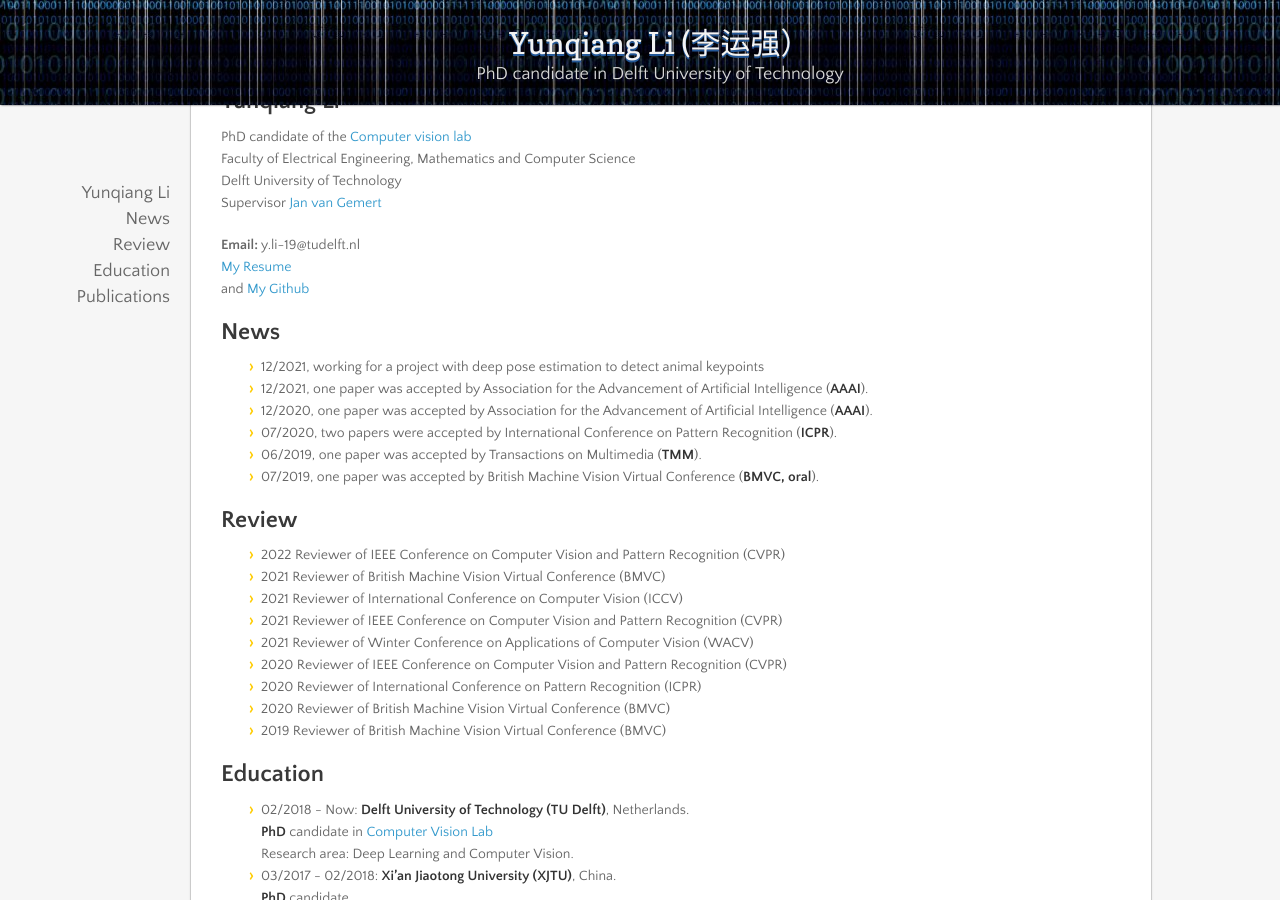
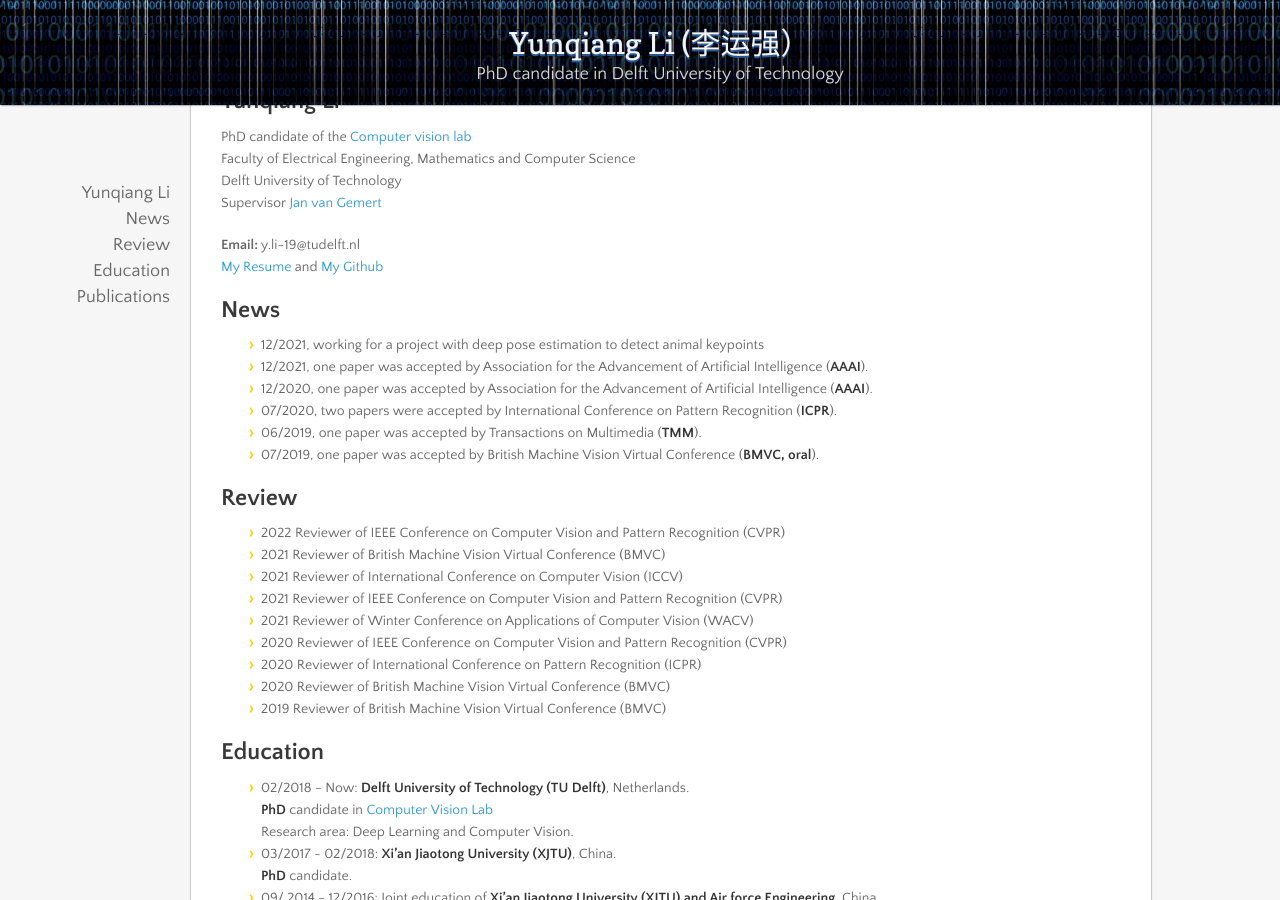
Before and after one commit to liyunqianggyn/liyunqianggyn.github.io, a Jekyll site: the page built from index.md, in a window 1280 px wide and 900 px high, scrolled down 334 px. Built offline with Jekyll 4.4.1, drawn with Linux system fonts in a browser that asks for light colours; nearby versions of some CDN libraries; our own code applies the rules of GitHub Pages for plain Markdown files.

```diff
--- a/index.md
+++ b/index.md
@@ -9,7 +9,7 @@ Supervisor <a href="https://jvgemert.github.io/">Jan van Gemert</a><br/>
 
 <b>Email:</b> y.li-19@tudelft.nl  <br/>
 <b></b>
-<a href="https://github.com/liyunqianggyn/liyunqianggyn.github.io/blob/main/YunqiangLi_Resume.pdf">My Resume</a><br/>
+<a href="https://github.com/liyunqianggyn/liyunqianggyn.github.io/blob/main/YunqiangLi_Resume.pdf">My Resume</a>
 and
 <a href="https://github.com/liyunqianggyn">My Github</a>
 
```
